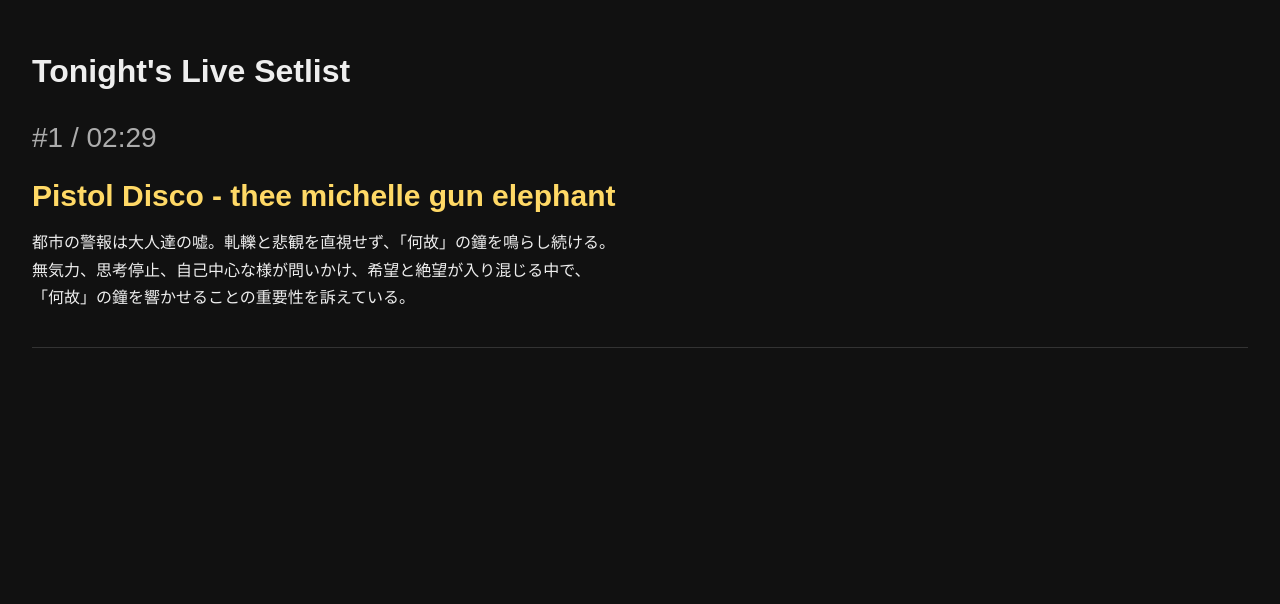
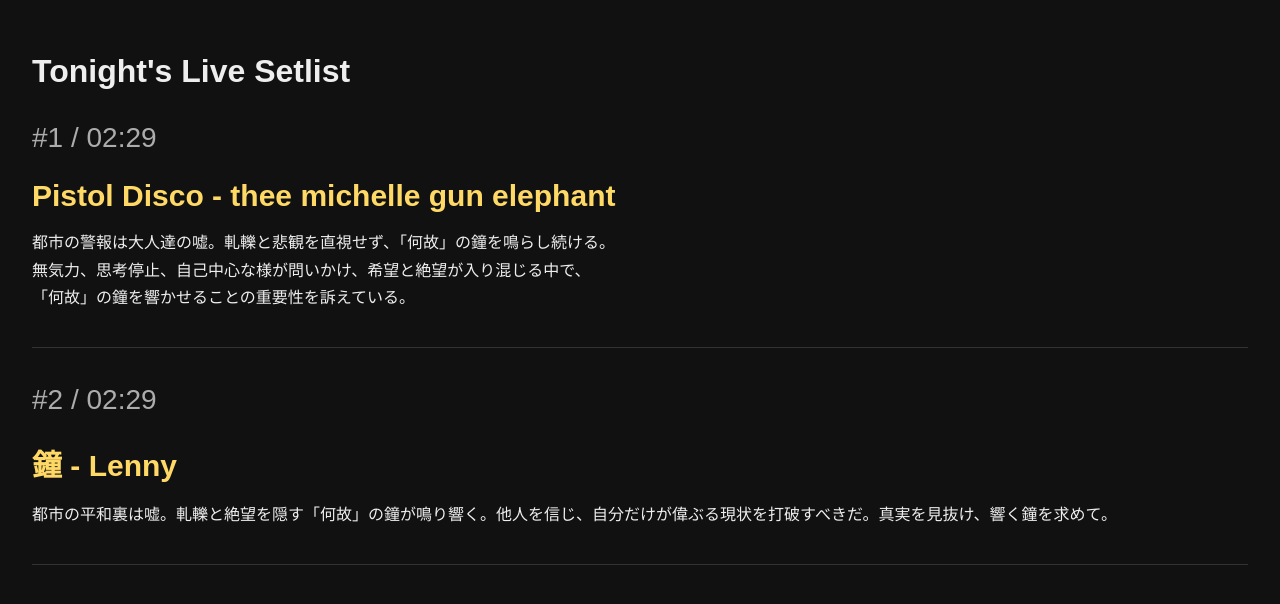
Before and after one commit to rarirure69n66/setlists, a plain HTML site: page index.html in a window 1280 px wide. Drawn offline with Linux system fonts and the light colour scheme.

Commit message:
update live setlist

```diff
--- a/index.html
+++ b/index.html
@@ -53,6 +53,13 @@ header h1 {
 「何故」の鐘を響かせることの重要性を訴えている。</p>
 </section>
 
+
+<section class="song">
+  <div class="meta">#2 / 02:29</div>
+  <h2> 鐘 - Lenny </h2>
+  <p>都市の平和裏は嘘。軋轢と絶望を隠す「何故」の鐘が鳴り響く。他人を信じ、自分だけが偉ぶる現状を打破すべきだ。真実を見抜け、響く鐘を求めて。</p>
+</section>
+
 </main>
 
 </body>
```
